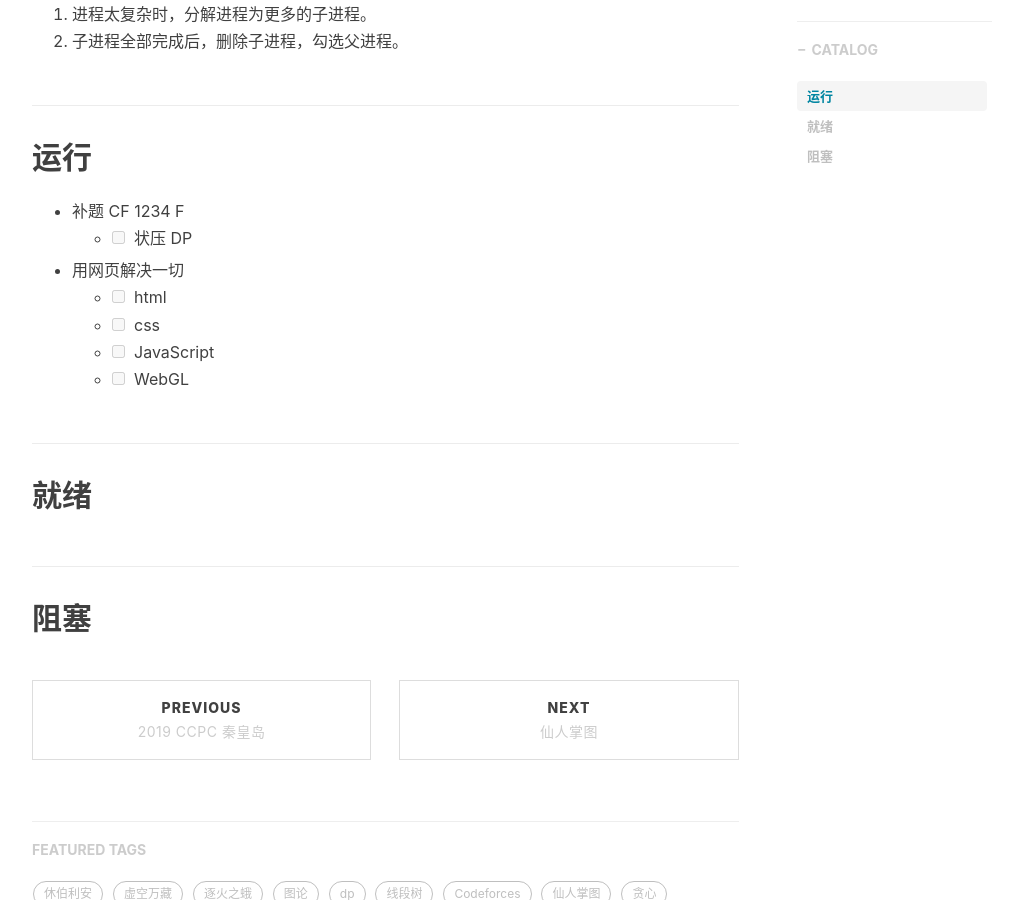
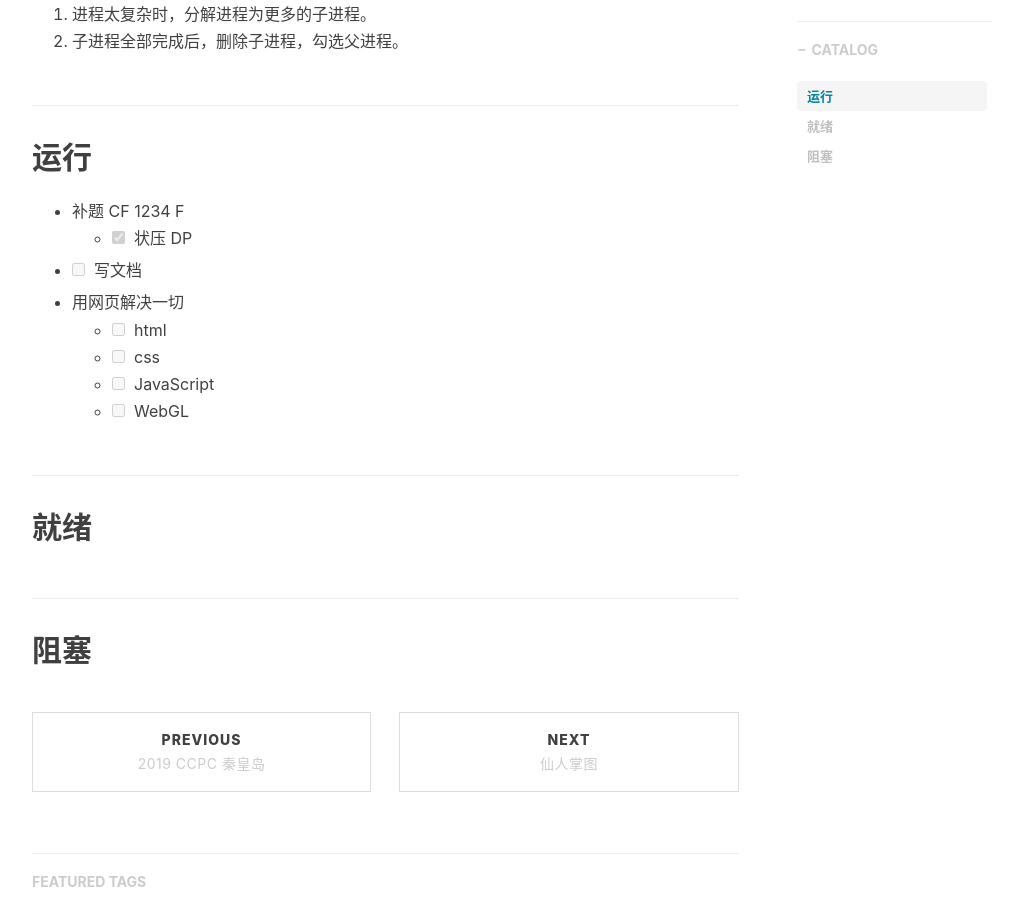
Before and after one commit to hongzhiyin/hongzhiyin.github.io, a Jekyll site: the page built from _posts/Hyperion/2019-10-06-process-management.md, in a window 1280 px wide and 900 px high, scrolled down 332 px. Shown: the whole window, without its empty margins (233-1256 px from the left). Built offline with Jekyll 4.4.1, drawn with Linux system fonts in a browser that asks for light colours; nearby versions of some CDN libraries; comment, search, counter and statistics services are not loaded.

Commit message:
Update 2019-10-06-process-management.md

```diff
--- a/_posts/Hyperion/2019-10-06-process-management.md
+++ b/_posts/Hyperion/2019-10-06-process-management.md
@@ -15,7 +15,8 @@ tags:
 ## 运行
 
 - 补题 CF 1234 F
-  - [ ] &nbsp; 状压 DP
+  - [x] &nbsp; 状压 DP
+- [ ] &nbsp; 写文档
 
 - 用网页解决一切
   - [ ] &nbsp; html
```
